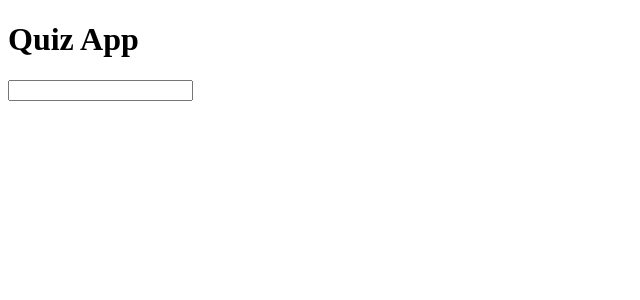
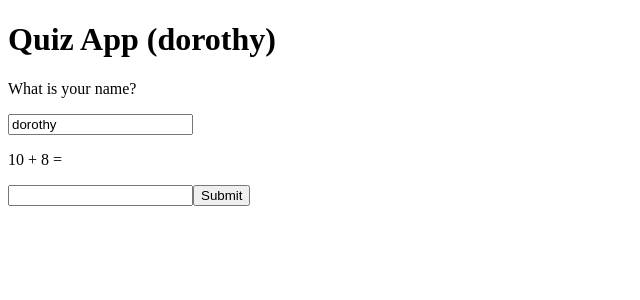
Before and after one commit to Objective-Enterprises/2024-09-21, a React (Create React App) app: page / in a window 1280 px wide. Both pictures are taken after a click on the button "Ready!!!". Shown: the top 300 px of the page, without its empty margins (0-640 px from the left). Built offline with nearby package versions, Linux system fonts and the light colour scheme.

Commit message:
Fully controlled input

```diff
--- a/src/App.js
+++ b/src/App.js
@@ -1,9 +1,16 @@
 import Quiz from "./Quiz";
+import { useState } from "react";
 
 function App() {
+  const [name, setName] = useState('dorothy')
+  function handleChange (event) {
+    setName(event.target.value)
+  }
   return (
     <>
-      <h1>Quiz App</h1>
+      <h1>Quiz App ({name})</h1>
+      <p>What is your name?</p>
+      <input value={name} onChange={handleChange} />
       <Quiz />
     </>
   )
--- a/src/Question.js
+++ b/src/Question.js
@@ -1,5 +1,22 @@
+import { useState } from 'react'
+
 export default function Question () {
+  const [answer, setAnswer] = useState('')
+  const first = Math.ceil(Math.random() * 10)
+  const second = Math.ceil(Math.random() * 10)
+  function handleChange (event) {
+    setAnswer(event.target.value)
+  }
+  function handleSubmit (event) {
+    event.preventDefault()
+    const correct = false
+    console.log('correct', correct)
+  }
   return (
-    <input />
+    <form onSubmit={handleSubmit}>
+      <p>{first} + {second} =</p>
+      <input value={answer} onChange={handleChange} />
+      <button>Submit</button>
+    </form>
   )
 }
```
